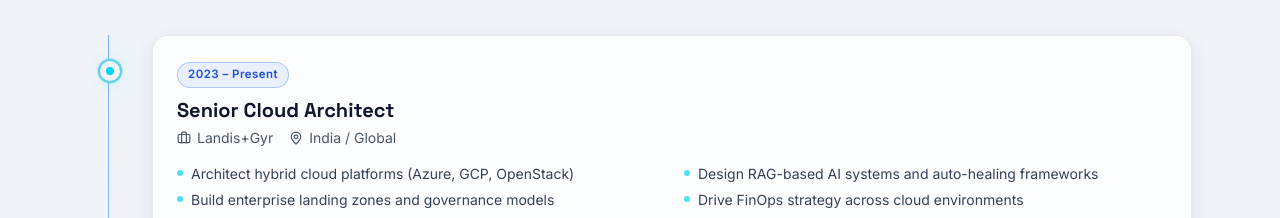
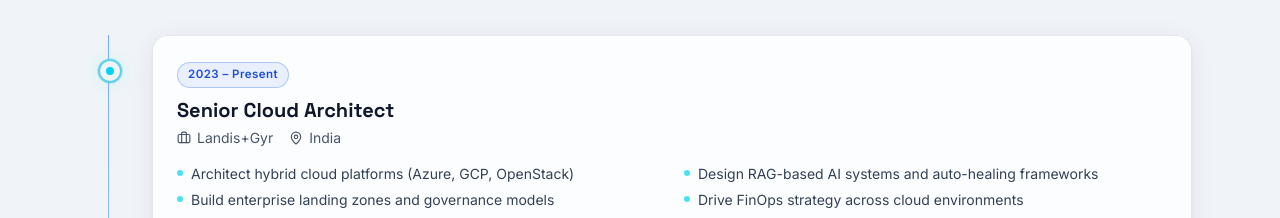
Before and after one commit to gethepc/prashant-chauhan-portfolio, a Next.js app: page / in a window 1280 px wide. Shown: the part 7560-7778 px from the top of the page. Built offline with nearby package versions, Linux system fonts and the light colour scheme.

Commit message:
Set Landis+Gyr location to India only

```diff
--- a/src/app/experience/page.tsx
+++ b/src/app/experience/page.tsx
@@ -3,7 +3,7 @@ import profileData from "@/data/profile.json";
 import { ArrowLeft, Briefcase, MapPin } from "lucide-react";
 
 const GEO: Record<string, string> = {
-  "Landis+Gyr":               "India / Global",
+  "Landis+Gyr":               "India",
   "Landis+Gyr (2019)":        "India",
   "Airtel Africa":            "14 Countries / Africa",
   "Orange Business Services": "India / Global",
--- a/src/components/Timeline.tsx
+++ b/src/components/Timeline.tsx
@@ -13,7 +13,7 @@ const companyAccents: Record<string, string> = {
 };
 
 const companyGeo: Record<string, string> = {
-  "Landis+Gyr": "India / Global",
+  "Landis+Gyr": "India",
   "Landis+Gyr (2019)": "India",
   "Airtel Africa": "14 Countries / Africa",
   "Orange Business Services": "India / Global",
```
